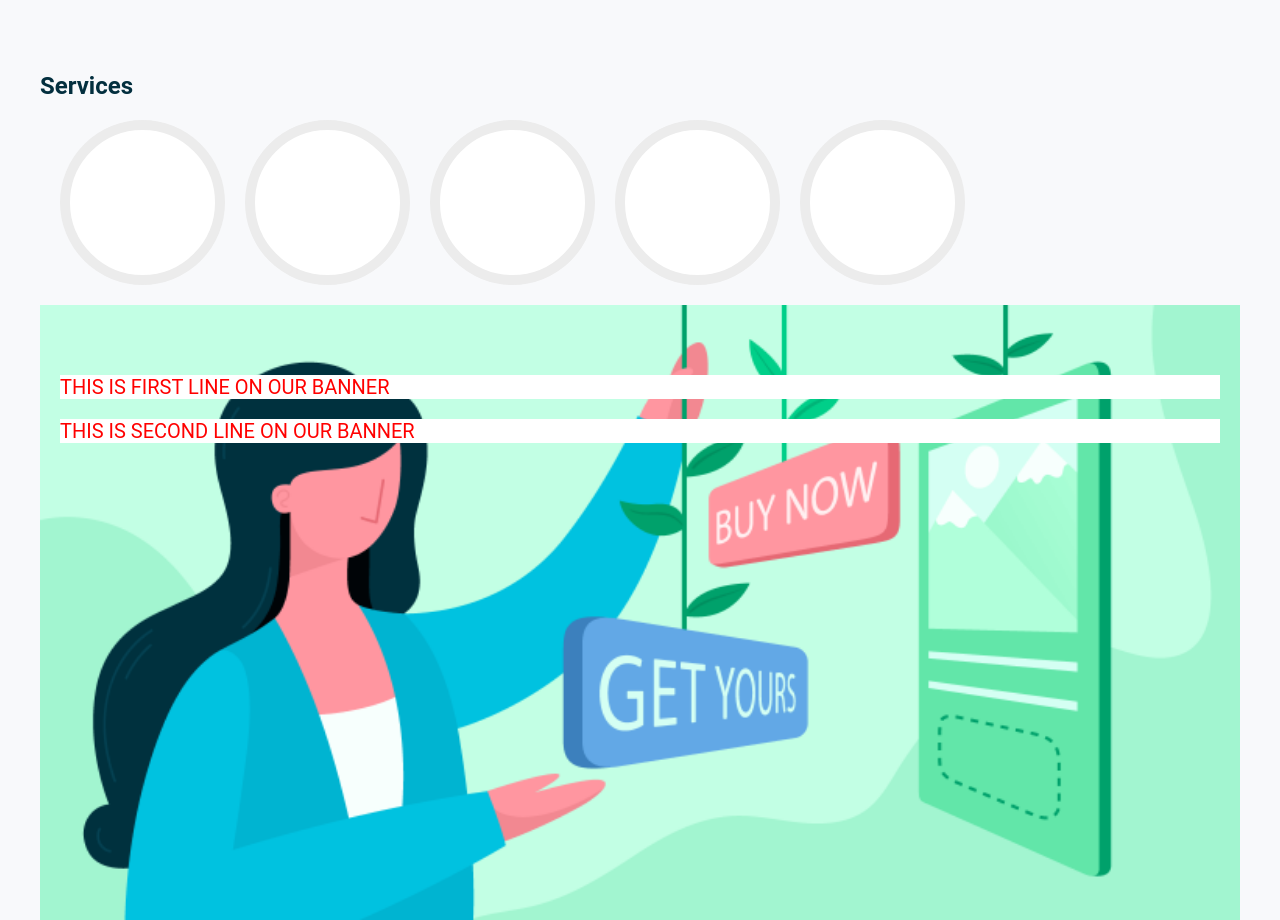
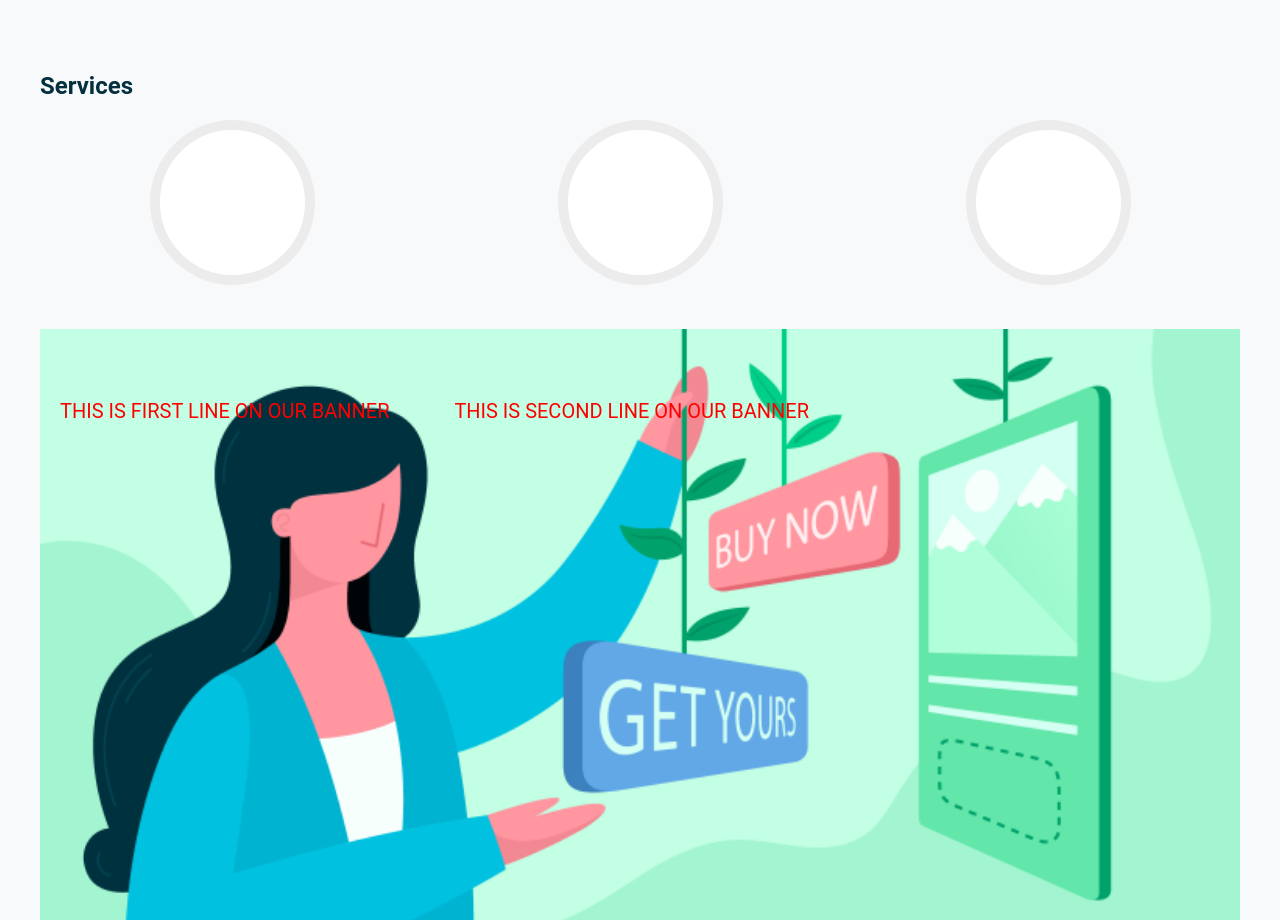
Before and after one commit to iloveyii/design, a React (Create React App) app: page / in a window 1280 px wide. Shown: the part 860-1780 px from the top of the page. Built offline with nearby package versions, Linux system fonts and the light colour scheme; some icons are missing.

Commit message:
Added grid

```diff
--- a/src/App.js
+++ b/src/App.js
@@ -36,17 +36,24 @@
                         <p></p>
 
                         <ul className="focus-box">
-                            <li className="service-icon">
-                                <i style={Styles.parraImg}
-                                   className="pixeden glyphicon"></i>
+                            <li>
+                                <div className="service-icon">
+                                    <i style={Styles.parraImg}
+                                       className="pixeden glyphicon"></i>
+                                </div>
                             </li>
-                            <li className="service-icon">
-                                <i style={Styles.roundImg}
-                                   className="pixeden glyphicon"></i>
+                            <li>
+                                <div className="service-icon">
+                                    <i style={Styles.roundImg}
+                                       className="pixeden glyphicon"></i>
+                                </div>
                             </li>
-                            <li className="service-icon"></li>
-                            <li className="service-icon"></li>
-                            <li className="service-icon"></li>
+                            <li>
+                                <div className="service-icon">
+                                    <i style={Styles.parraImg}
+                                       className="pixeden glyphicon"></i>
+                                </div>
+                            </li>
 
                         </ul>
 
--- a/src/sass/focus-box.scss
+++ b/src/sass/focus-box.scss
@@ -32,8 +32,6 @@
   position: relative;
   -webkit-transition: all 0.2s ease-in-out;
   transition: all 0.2s ease-in-out;
-  float: left;
-  margin-left: 20px;
   cursor: pointer;
 }
 /* ON HOVER COLORED ROUNDED CIRCLE AROUND ICONS */
--- a/src/sass/reset.scss
+++ b/src/sass/reset.scss
@@ -23,7 +23,3 @@
   list-style-type: none;
   @include clearFix;
 }
-
-li {
-  line-style: none;
-}
--- a/src/sass/styles.css
+++ b/src/sass/styles.css
@@ -25,10 +25,6 @@
   content: "";
   display: block;
   clear: both;
-}
-
-li {
-  line-style: none;
 }
 
 /*---------------------------------------
@@ -69,8 +65,6 @@
   -webkit-transition: all 0.2s ease-in-out;
   -o-transition: all 0.2s ease-in-out;
   transition: all 0.2s ease-in-out;
-  float: left;
-  margin-left: 20px;
   cursor: pointer;
 }
 
@@ -206,6 +200,18 @@
 }
 
 #services li {
+  float: left;
+  margin-right: 2%;
+  margin-bottom: 2%;
+  width: 32%;
+  border: 0px solid rebeccapurple;
+}
+
+#services li:nth-child(3n) {
+  margin-right: 0;
+}
+
+#services li div {
   background: #FFF;
 }
 
--- a/src/sass/styles.scss
+++ b/src/sass/styles.scss
@@ -40,6 +40,10 @@
 
 #services {
   li {
+    @include grid(3, 2%);
+    border: 0px solid rebeccapurple;
+  }
+  li div {
     background: #FFF;
   }
 
```
Also changed, not shown: src/sass/mixins.scss (+12 -0 lines).
